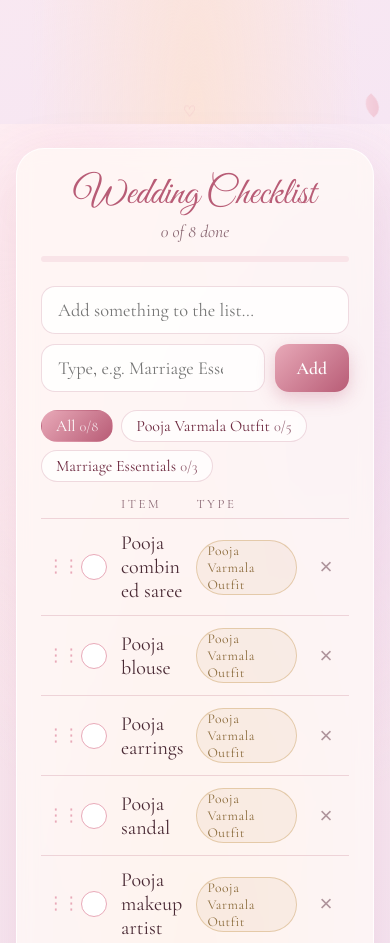
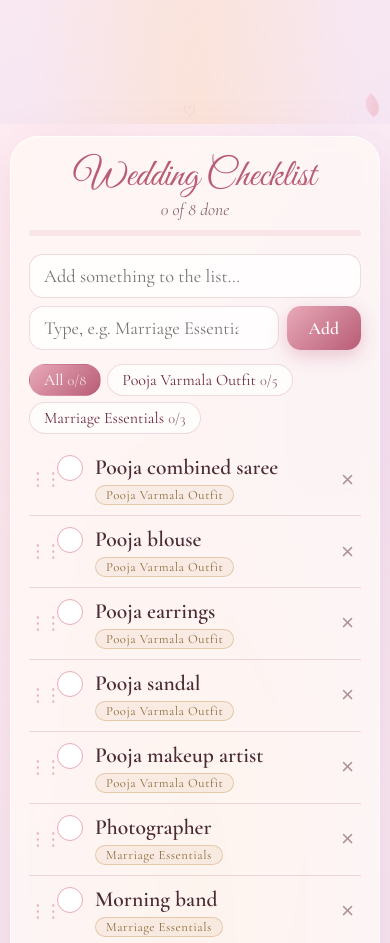
Before and after one commit to karan-g5/karan-g5.github.io, a plain HTML site: page marriage/countdown/index.html in a window 390 px wide. Shown: the part 720-1663 px from the top of the page. Drawn offline with nearby package versions, Linux system fonts and the light colour scheme; no server answers.

Commit message:
Give checklist items more room and emphasis, stack type on phones
Co-Authored-By: Claude Opus 5.5 <noreply@anthropic.com>

```diff
--- a/marriage/countdown/index.html
+++ b/marriage/countdown/index.html
@@ -135,34 +135,34 @@
     @keyframes bob { 0%,100% { transform: translateY(0); } 50% { transform: translateY(6px); } }
 
     /* checklist */
-    .checklist-wrap { padding: 24px 16px 96px; display: flex; justify-content: center; }
+    .checklist-wrap { padding: 16px 16px 72px; display: flex; justify-content: center; }
     .card {
-      width: 100%; max-width: 620px;
+      width: 100%; max-width: 720px;
       background: var(--card);
       backdrop-filter: blur(10px); -webkit-backdrop-filter: blur(10px);
       border: 1px solid rgba(255, 255, 255, 0.8);
       border-radius: 28px;
       box-shadow: 0 20px 60px rgba(184, 92, 118, 0.15);
-      padding: clamp(24px, 5vw, 44px);
+      padding: clamp(18px, 4vw, 36px);
     }
     .card h2 {
       font-family: "Great Vibes", cursive; font-weight: 400;
       font-size: clamp(2.4rem, 7vw, 3.2rem);
       color: var(--rose-deep); text-align: center; line-height: 1.1;
     }
-    .progress-text { text-align: center; color: var(--muted); font-style: italic; margin: 6px 0 14px; font-size: 1.1rem; }
-    .bar { height: 6px; border-radius: 99px; background: var(--blush); overflow: hidden; margin-bottom: 24px; }
+    .progress-text { text-align: center; color: var(--muted); font-style: italic; margin: 2px 0 10px; font-size: 1.1rem; }
+    .bar { height: 6px; border-radius: 99px; background: var(--blush); overflow: hidden; margin-bottom: 18px; }
     .bar > span {
       display: block; height: 100%; width: 0;
       background: linear-gradient(90deg, var(--rose), var(--rose-deep));
       border-radius: inherit; transition: width 0.5s ease;
     }
 
-    .add { display: flex; flex-wrap: wrap; gap: 10px; margin-bottom: 18px; }
+    .add { display: flex; flex-wrap: wrap; gap: 8px; margin-bottom: 14px; }
     .add input {
       flex: 1 1 200px; min-width: 0;
       font: inherit; font-size: 1.15rem; color: var(--ink);
-      padding: 12px 16px;
+      padding: 10px 14px;
       border: 1px solid var(--line); border-radius: 14px;
       background: rgba(255, 255, 255, 0.85);
       outline: none; transition: border-color 0.2s, box-shadow 0.2s;
@@ -170,7 +170,7 @@
     .add input:focus { border-color: var(--rose); box-shadow: 0 0 0 4px rgba(232, 169, 184, 0.25); }
     .add button {
       font: inherit; font-size: 1.1rem; font-weight: 600;
-      flex: none; padding: 12px 22px; border: 0; border-radius: 14px; cursor: pointer;
+      flex: none; padding: 10px 22px; border: 0; border-radius: 14px; cursor: pointer;
       color: #fff; background: linear-gradient(135deg, var(--rose), var(--rose-deep));
       box-shadow: 0 6px 18px rgba(184, 92, 118, 0.3);
       transition: transform 0.15s;
@@ -178,7 +178,7 @@
     .add button:hover { transform: translateY(-1px); }
     .add button:active { transform: translateY(1px); }
 
-    .filters { display: flex; flex-wrap: wrap; gap: 8px; margin-bottom: 14px; }
+    .filters { display: flex; flex-wrap: wrap; gap: 6px; margin-bottom: 10px; }
     .chip {
       font: inherit; font-size: 1rem; cursor: pointer;
       padding: 5px 14px; border-radius: 99px;
@@ -206,22 +206,22 @@
 
     ul.items { list-style: none; }
     .list-head, .item {
-      display: grid; grid-template-columns: 22px minmax(0, 1fr) minmax(0, 34%) 34px;
-      align-items: center; column-gap: 12px;
+      display: grid; grid-template-columns: 20px minmax(0, 1fr) minmax(0, 30%) 30px;
+      align-items: center; column-gap: 10px;
     }
     .list-head {
       padding: 0 6px 6px; border-bottom: 1px solid var(--line);
       font-size: 0.8rem; letter-spacing: 0.2em; text-transform: uppercase; color: var(--muted);
     }
-    .list-head span:nth-child(2) { padding-left: 40px; }
+    .list-head span:nth-child(2) { padding-left: 38px; }
     .item {
-      padding: 12px 6px;
+      padding: 10px 2px;
       border-bottom: 1px solid var(--line);
       animation: appear 0.35s ease;
     }
     .item:last-child { border-bottom: 0; }
     @keyframes appear { from { opacity: 0; transform: translateY(-6px); } to { opacity: 1; transform: none; } }
-    .item label { display: flex; align-items: center; gap: 14px; cursor: pointer; min-width: 0; }
+    .item label { display: flex; align-items: center; gap: 12px; cursor: pointer; min-width: 0; }
     .item input[type="checkbox"] { position: absolute; opacity: 0; width: 0; height: 0; }
     .box {
       flex: none; width: 26px; height: 26px; border-radius: 50%;
@@ -232,7 +232,7 @@
     }
     .item input:checked + .box { background: var(--rose-deep); border-color: var(--rose-deep); color: #fff; }
     .item input:focus-visible + .box { box-shadow: 0 0 0 4px rgba(232, 169, 184, 0.4); }
-    .text { font-size: 1.25rem; overflow-wrap: anywhere; transition: color 0.25s; }
+    .text { font-size: 1.35rem; font-weight: 600; line-height: 1.25; color: var(--ink); overflow-wrap: break-word; transition: color 0.25s; }
     .handle {
       border: 0; background: none; padding: 6px 0; font-size: 1.1rem; line-height: 1;
       color: var(--rose); cursor: grab; touch-action: none; user-select: none; -webkit-user-select: none;
@@ -241,12 +241,24 @@
     .handle:hover { color: var(--rose-deep); }
     .handle:focus-visible { outline: 2px solid var(--rose); }
     .items.sorting .item { animation: none; }
+
+    /* Phones: the item name takes the full row; its type sits just underneath. */
+    @media (max-width: 560px) {
+      .checklist-wrap { padding: 12px 10px 64px; }
+      .list-head { display: none; }
+      .item { grid-template-columns: 18px minmax(0, 1fr) 28px; row-gap: 4px; padding: 10px 0; }
+      .item > :first-child { grid-row: 1 / span 2; }
+      .item label { grid-column: 2; grid-row: 1; }
+      .item .tag, .item .tag-input { grid-column: 2; grid-row: 2; margin-left: 38px; font-size: 0.8rem; }
+      .item .del { grid-column: 3; grid-row: 1 / span 2; }
+      .add input#new-type { flex-basis: 140px; }
+    }
     .items.sorting, .items.sorting * { cursor: grabbing; }
     .item.dragging {
       background: rgba(255, 255, 255, 0.95); border-radius: 14px;
       box-shadow: 0 10px 30px rgba(184, 92, 118, 0.25); position: relative; z-index: 2;
     }
-    .item.done .text { color: var(--muted); text-decoration: line-through; text-decoration-color: var(--rose); }
+    .item.done .text { font-weight: 500; color: var(--muted); text-decoration: line-through; text-decoration-color: var(--rose); }
     .del {
       flex: none; border: 0; background: none; cursor: pointer;
       color: var(--muted); font-size: 1.4rem; line-height: 1; padding: 4px 8px; border-radius: 8px;
```
